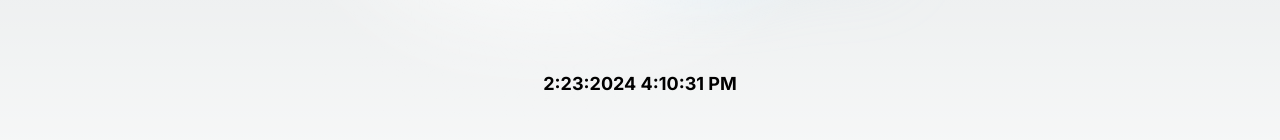
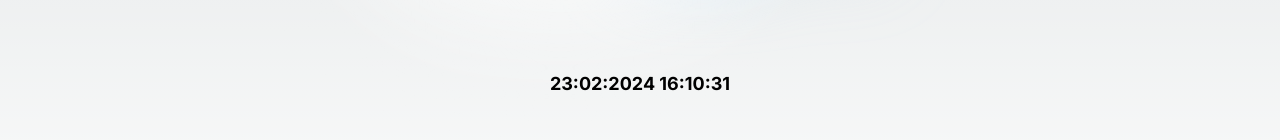
Before and after one commit to PrinceMwase/days_without_a_single_passport_printed, a Next.js app: page / in a window 1280 px wide. Shown: the part 478-618 px from the top of the page. Built offline with nearby package versions, Linux system fonts and the light colour scheme.

Commit message:
removed US locale

```diff
--- a/app/page.tsx
+++ b/app/page.tsx
@@ -51,7 +51,7 @@ export default function Home() {
 
       <div className="mb-32 grid text-lg text-center font-bold w-full">
         {currentDateTime
-          .toLocaleString('en-US', { timeZone: 'Africa/Harare' })
+          .toLocaleString('en-UK',{ timeZone: 'Africa/Harare' })
           .replace(/\//g, ":")
           .split(",")
           .join(" ")}
```
